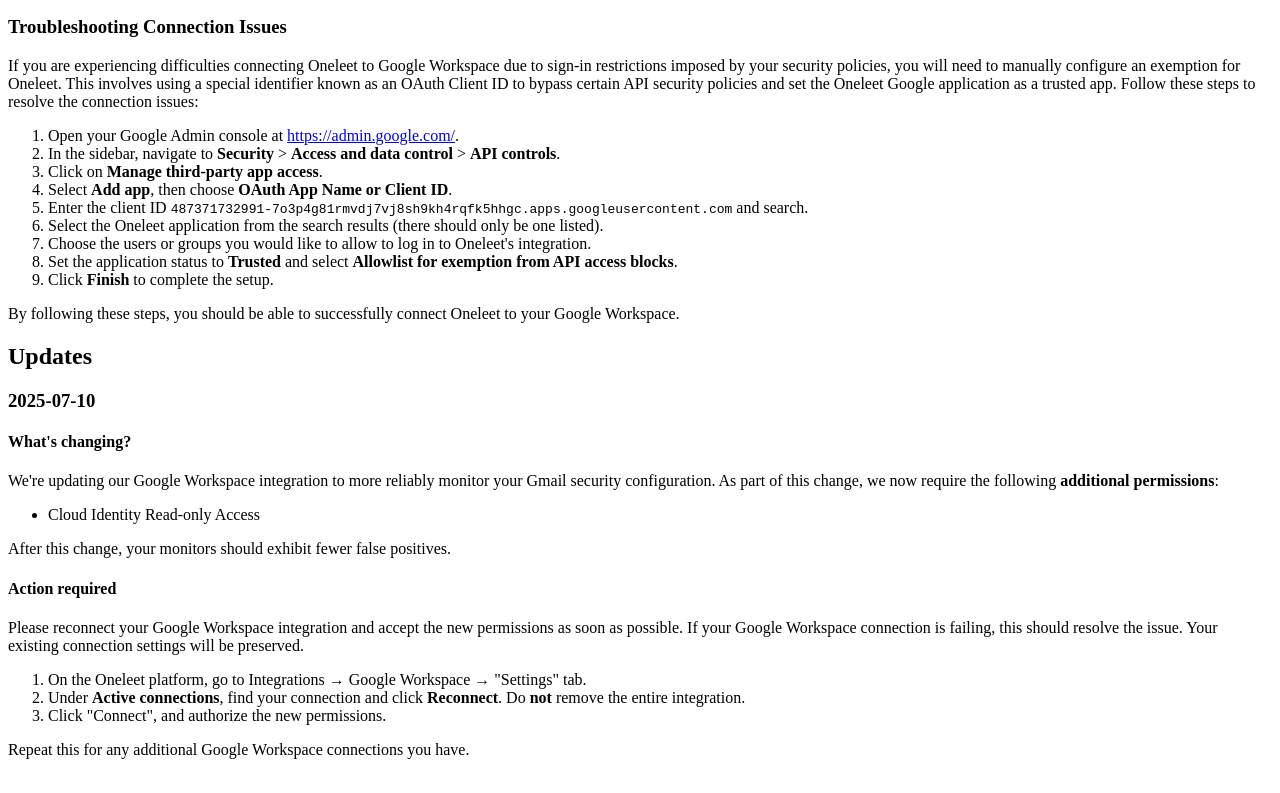
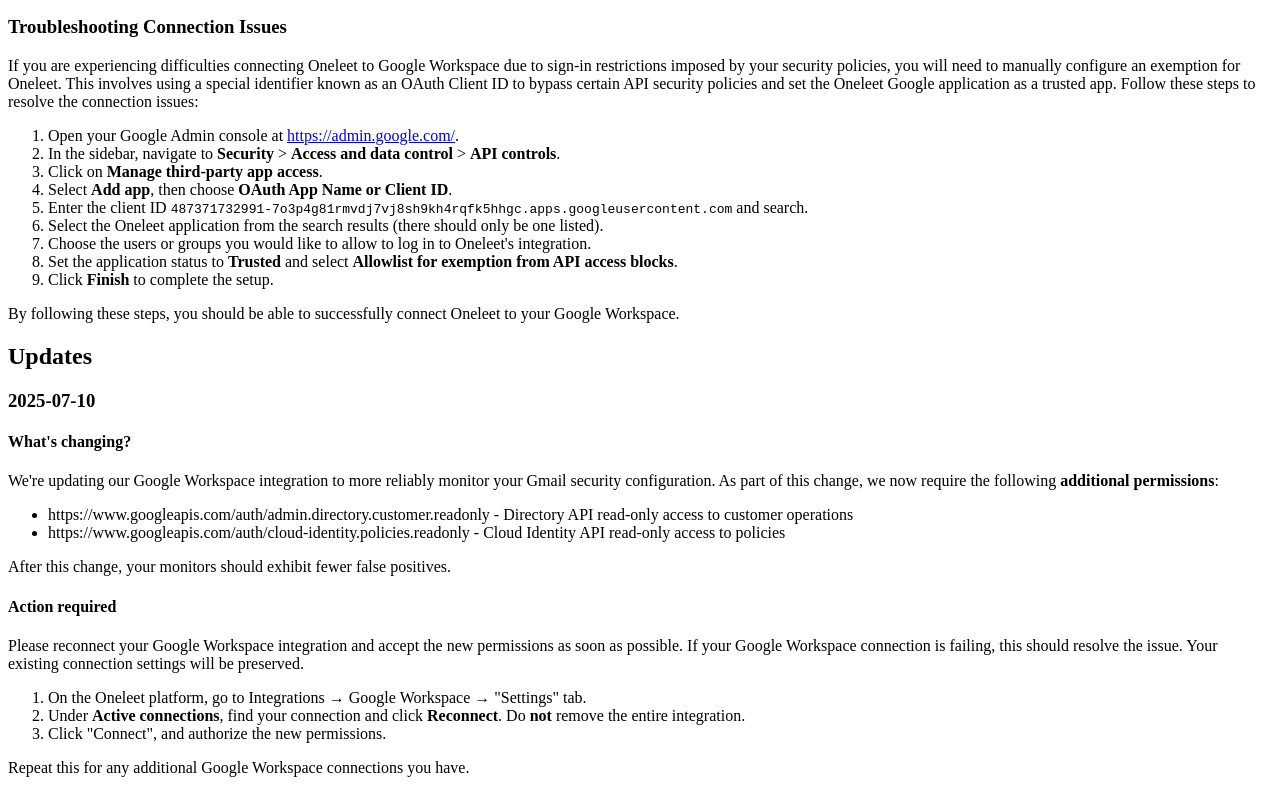
Before and after one commit to Oneleet/oneleet-docs, a Next.js app: page /integrations/google-workspace in a window 1280 px wide. Shown: the part 424-1217 px from the top of the page. Built offline with nearby package versions, Linux system fonts and the light colour scheme.

Commit message:
Update wording for integrations permission updates (5) - actual scope names

```diff
--- a/pages/integrations/google-workspace.mdx
+++ b/pages/integrations/google-workspace.mdx
@@ -47,7 +47,8 @@ By following these steps, you should be able to successfully connect Oneleet to
 
 We're updating our Google Workspace integration to more reliably monitor your Gmail security configuration. As part of this change, we now require the following **additional permissions**:
 
-- Cloud Identity Read-only Access
+- https://www.googleapis.com/auth/admin.directory.customer.readonly - Directory API read-only access to customer operations
+- https://www.googleapis.com/auth/cloud-identity.policies.readonly - Cloud Identity API read-only access to policies
 
 After this change, your monitors should exhibit fewer false positives.
 
```
